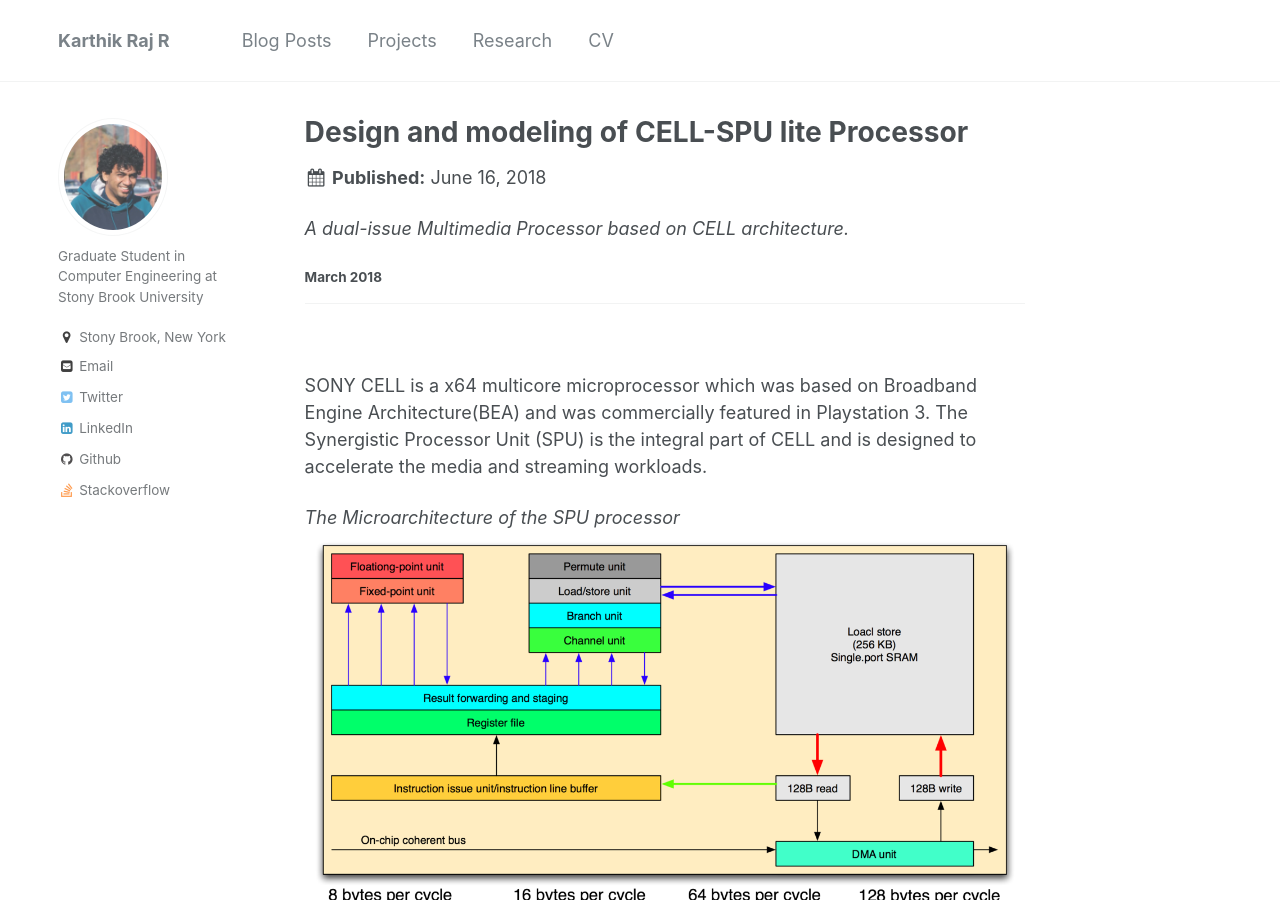
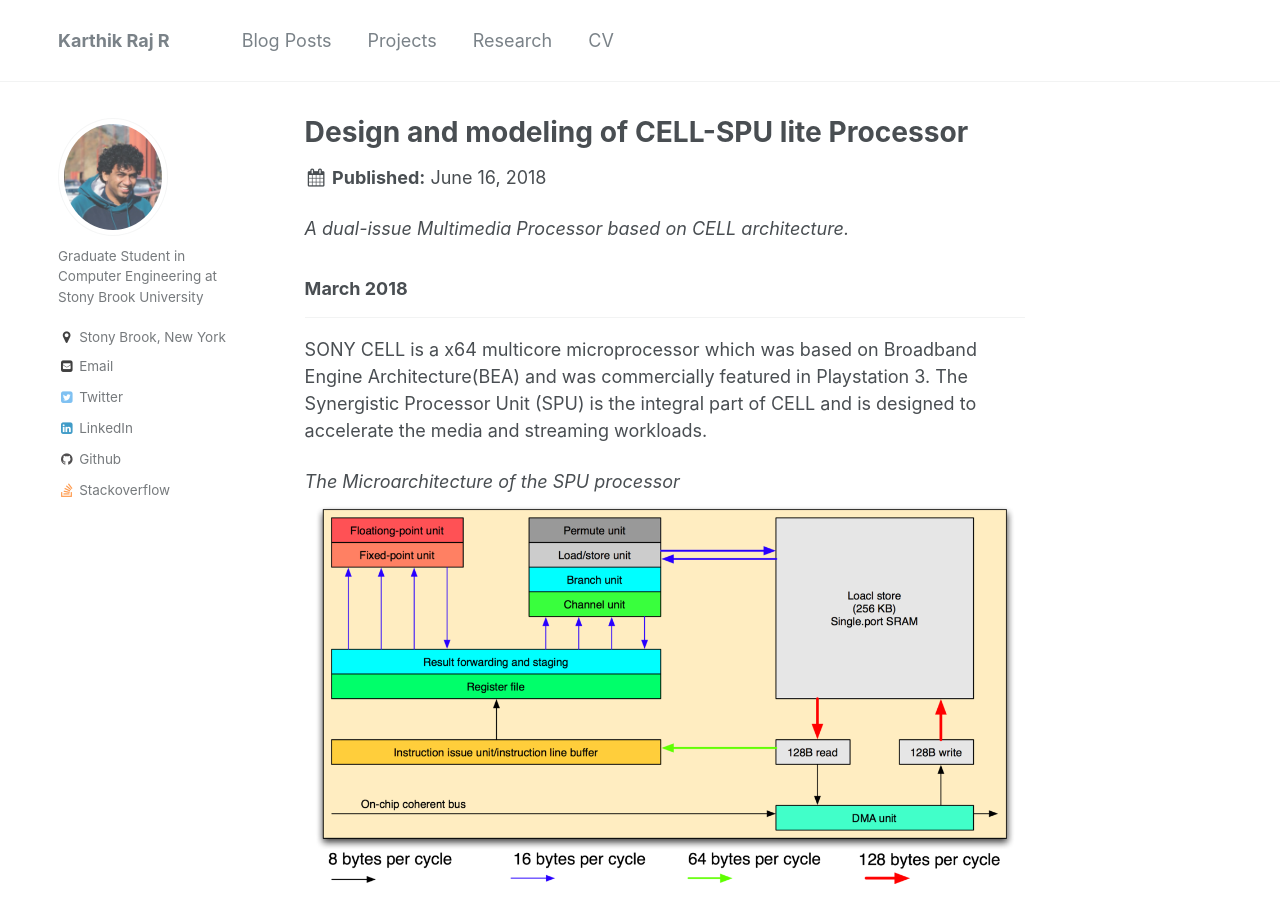
Before and after one commit to Karthik4293/Karthik4293.github.io, a Jekyll site: the page built from _portfolio/CELL-SPU.md, in a window 1280 px wide and 900 px high. Built offline with Jekyll 4.4.1, drawn with Linux system fonts in a browser that asks for light colours.

Commit message:
Project 1

```diff
--- a/_portfolio/CELL-SPU.md
+++ b/_portfolio/CELL-SPU.md
@@ -5,11 +5,8 @@ collection: portfolio
 ---
 
 <i>A dual-issue Multimedia Processor based on CELL architecture.</i>
-#### March 2018
----------------------------------------------------------------------
-
-<br/>
-
+### March 2018
+---
 
 SONY CELL is a x64 multicore microprocessor which was based on Broadband Engine Architecture(BEA) and was commercially featured in Playstation 3. The Synergistic Processor Unit (SPU) is the integral part of CELL and is designed to accelerate the media and streaming workloads.
 
```
